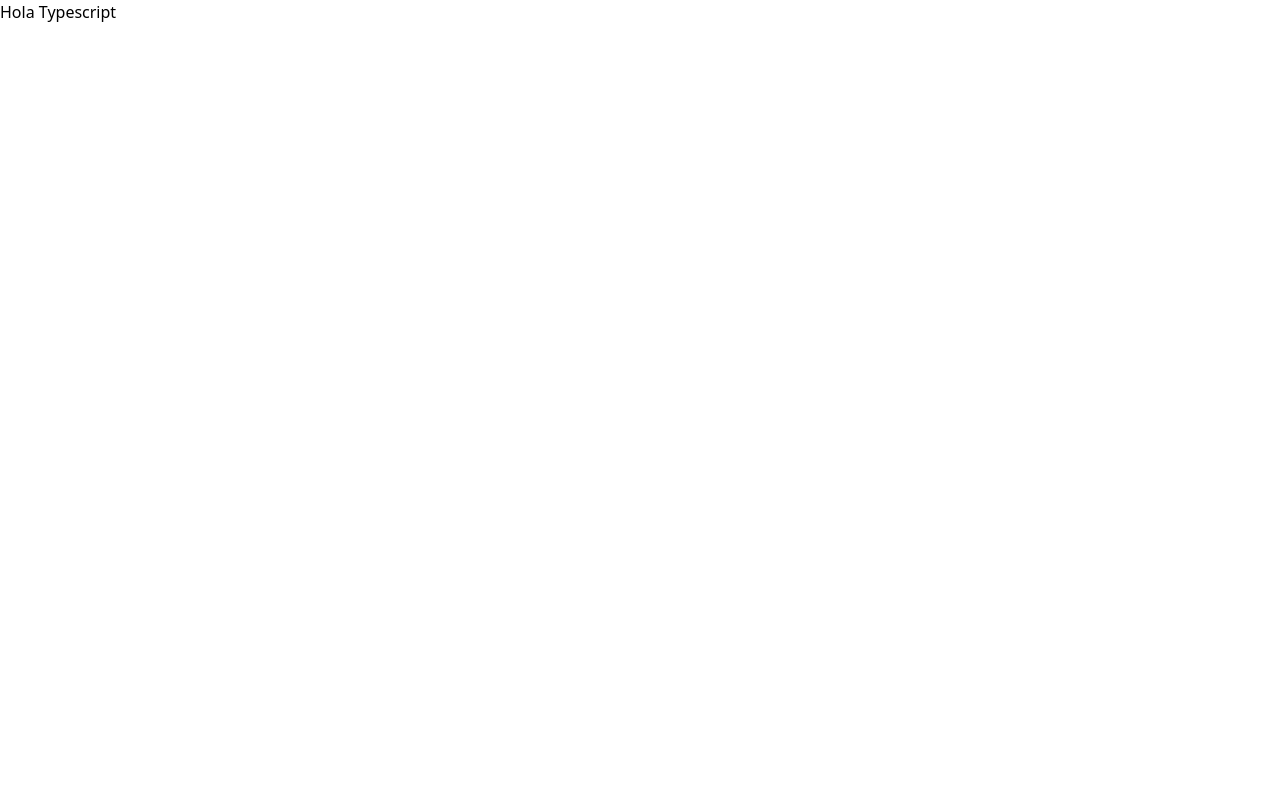
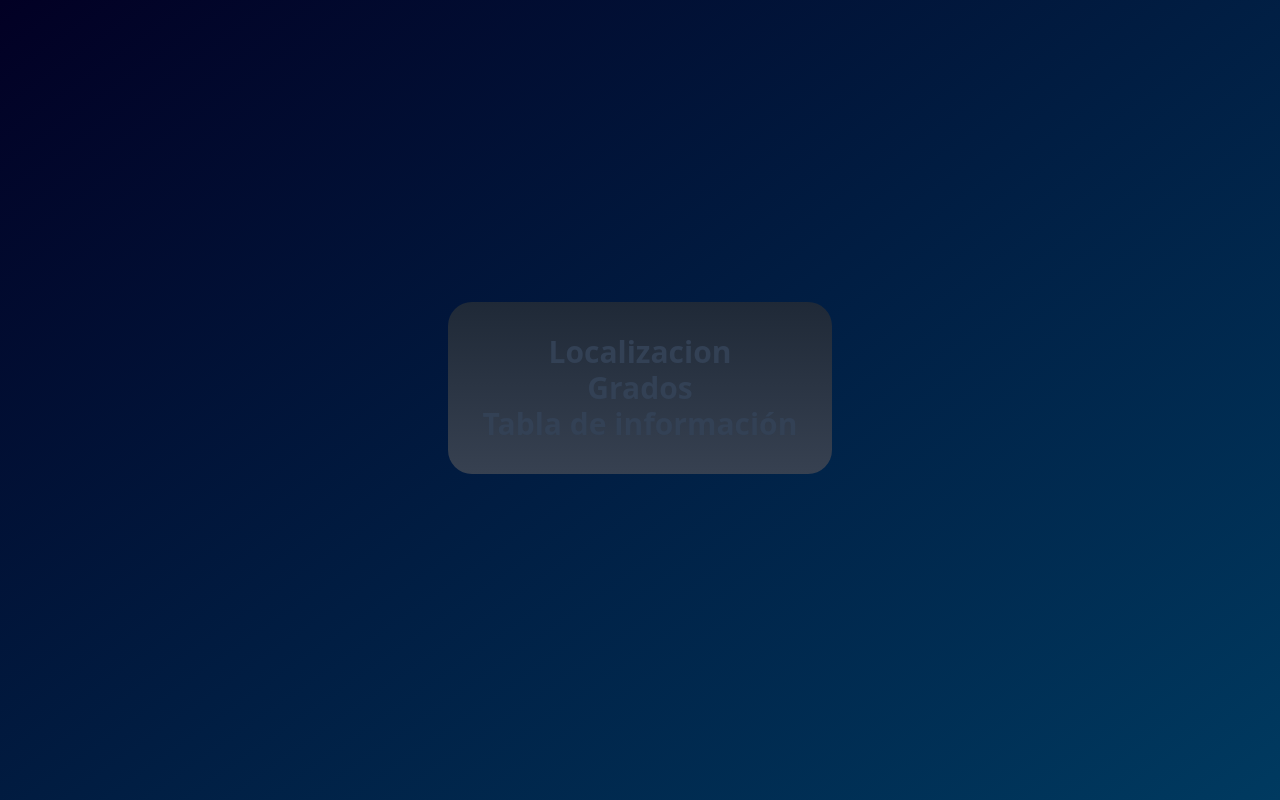
Before and after one commit to topette/weather-app, a React (Vite) app: page / in a window 1280 px wide. Built offline with nearby package versions, Linux system fonts and the light colour scheme.

Commit message:
Avance en el Weather Container

```diff
--- a/index.html
+++ b/index.html
@@ -4,7 +4,7 @@
     <meta charset="UTF-8" />
     <link rel="icon" type="image/svg+xml" href="/vite.svg" />
     <meta name="viewport" content="width=device-width, initial-scale=1.0" />
-    <title>Vite + React + TS</title>
+    <title>Weather App exercise by topette</title>
   </head>
   <body>
     <div id="root"></div>
--- a/src/App.tsx
+++ b/src/App.tsx
@@ -1,13 +1,13 @@
-
+import { WeatherContainer } from "./components/WeatherContainer";
 
 function App() {
-
-
   return (
-    <div className="App">
-      <h1>Hola Typescript</h1>
+    <div className="flex flex-col justify-center h-screen w-screen items-center shadow-lg">
+      <h1 className="font-bold text-slate-700 text-3xl mb-6">
+        <WeatherContainer />
+      </h1>
     </div>
-  )
+  );
 }
 
-export default App
+export default App;
--- /dev/null
+++ b/src/components/WeatherContainer.tsx
@@ -0,0 +1,11 @@
+export const WeatherContainer = () => {
+  return (
+    <main className="w-96 rounded-3xl bg-gradient-to-b from-gray-800 to-gray-700">
+        <div className="flex w-full items-center flex-col p-8">
+          <h1>Localizacion</h1>
+          <h1>Grados</h1>
+          <h1>Tabla de información</h1>
+        </div>
+    </main>
+  );
+};
--- a/src/index.css
+++ b/src/index.css
@@ -1,3 +1,49 @@
 @tailwind base;
 @tailwind components;
 @tailwind utilities;
+
+* {
+    margin: 0;
+    padding: 0;
+    box-sizing: border-box;
+}
+
+body {
+    background: rgb(2, 0, 36);
+    background: linear-gradient(
+        145deg,
+        rgba(2, 0, 36, 1) 0%,
+        rgba(0,58,96,1) 100%
+    )
+}
+
+input {
+    position: absolute;
+    width: 260px;
+    height: 33px;
+    outline: none;
+    border: 1px solid #9bf;
+    border-radius: 5px;
+    background-color: #eff;
+    padding: 12px;
+    font-size: 15px;
+    color: #444;
+    top: 5vh;
+    transform: translate(-50%, -50%);
+}
+
+table {
+    color: #eff;
+    width: 210px;
+    font-size: 17px;
+}
+
+th {
+    padding: 0.6vh;
+    text-align: left;
+    color: rgb(255, 153, 0);
+}
+
+td {
+    width: 79px;
+}
```
